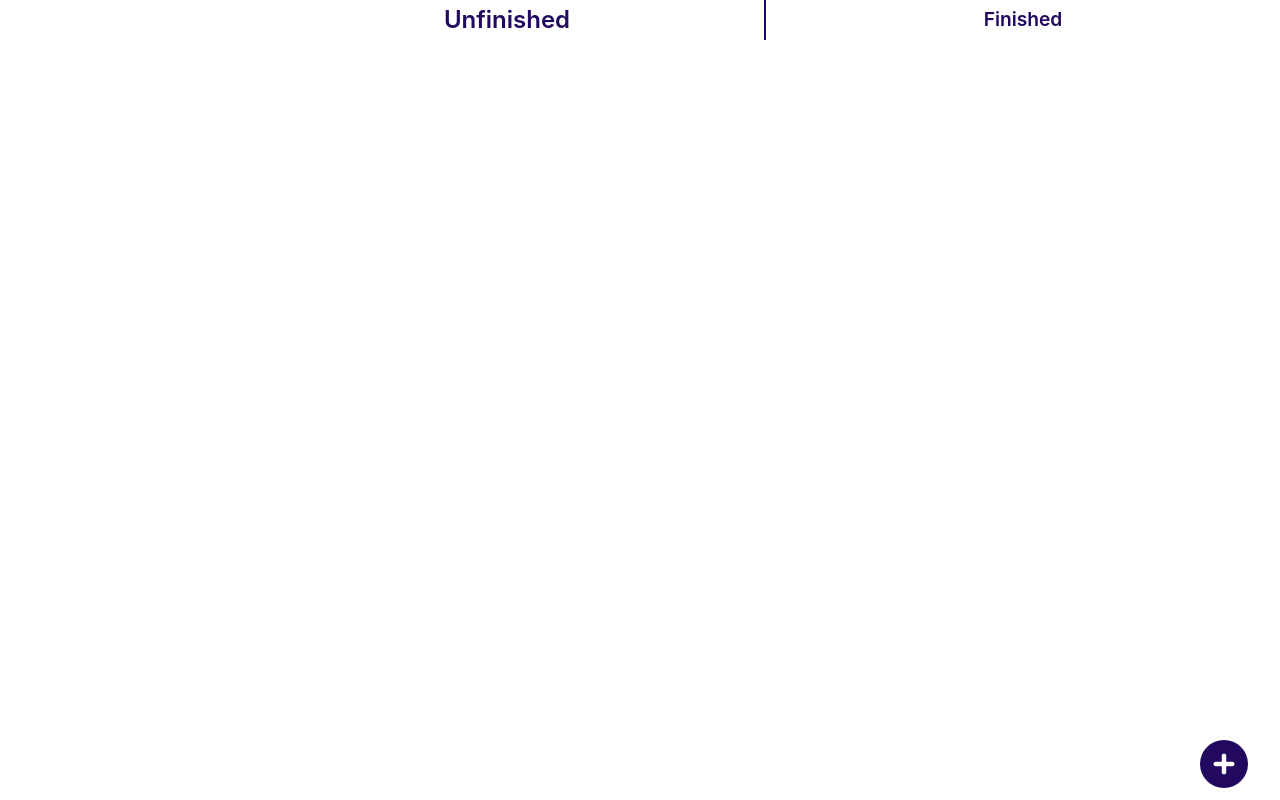
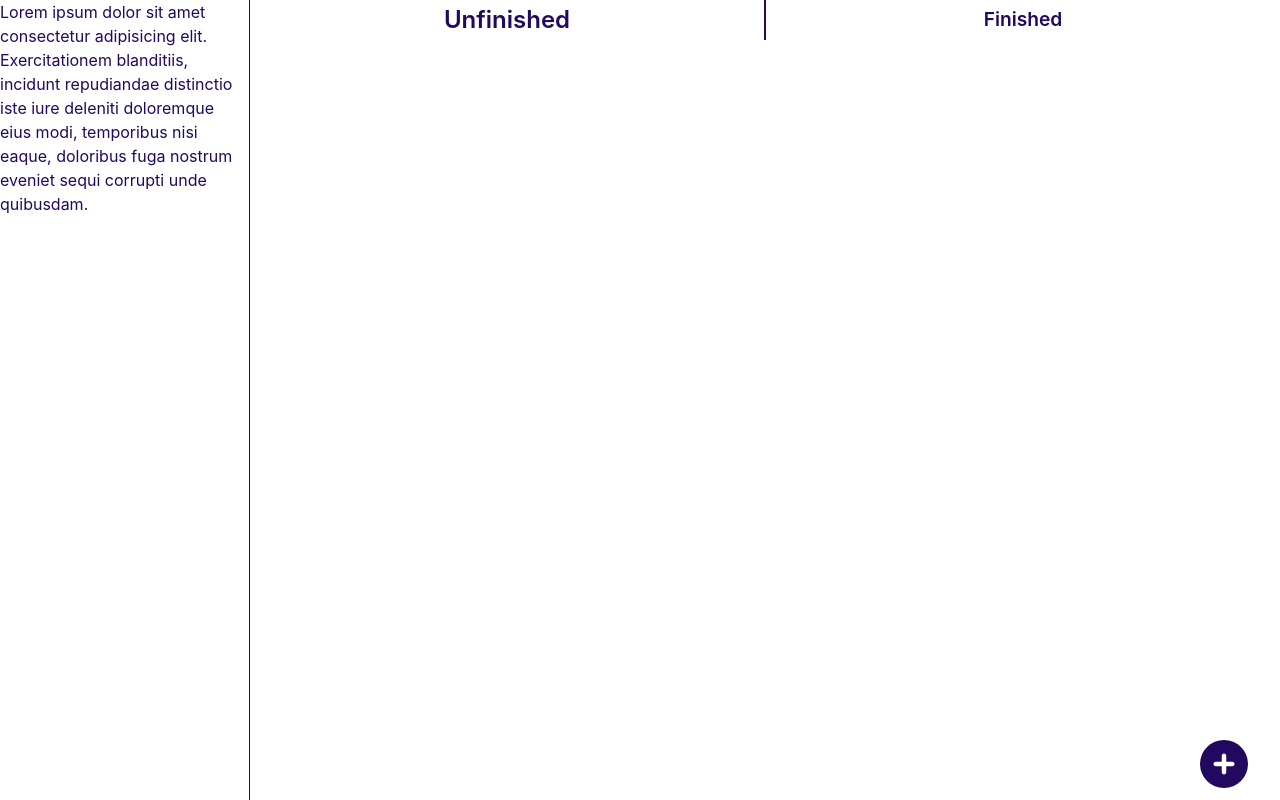
Before and after one commit to mostafa-fallaha/tauri-personal-task-manager, a React (Vite) app: page / in a window 1280 px wide. Built offline with nearby package versions, Linux system fonts and the light colour scheme.

Commit message:
test v1.0.6, undo the 'hide the left side bar'

```diff
--- a/src-tauri/tauri.conf.json
+++ b/src-tauri/tauri.conf.json
@@ -7,7 +7,7 @@
   },
   "package": {
     "productName": "personaltaskmanager",
-    "version": "1.0.5"
+    "version": "1.0.6"
   },
   "tauri": {
     "allowlist": {
--- a/src/App.tsx
+++ b/src/App.tsx
@@ -8,12 +8,12 @@ function App() {
       templateColumns={"250px 1fr"}
       height={"100svh"}
     >
-      {/* <GridItem area={"aside"} borderRight={"1px "}>
+      <GridItem area={"aside"} borderRight={"1px "}>
         Lorem ipsum dolor sit amet consectetur adipisicing elit. Exercitationem
         blanditiis, incidunt repudiandae distinctio iste iure deleniti
         doloremque eius modi, temporibus nisi eaque, doloribus fuga nostrum
         eveniet sequi corrupti unde quibusdam.
-      </GridItem> */}
+      </GridItem>
       <GridItem area={"main"}>
         <Home2 />
       </GridItem>
```
